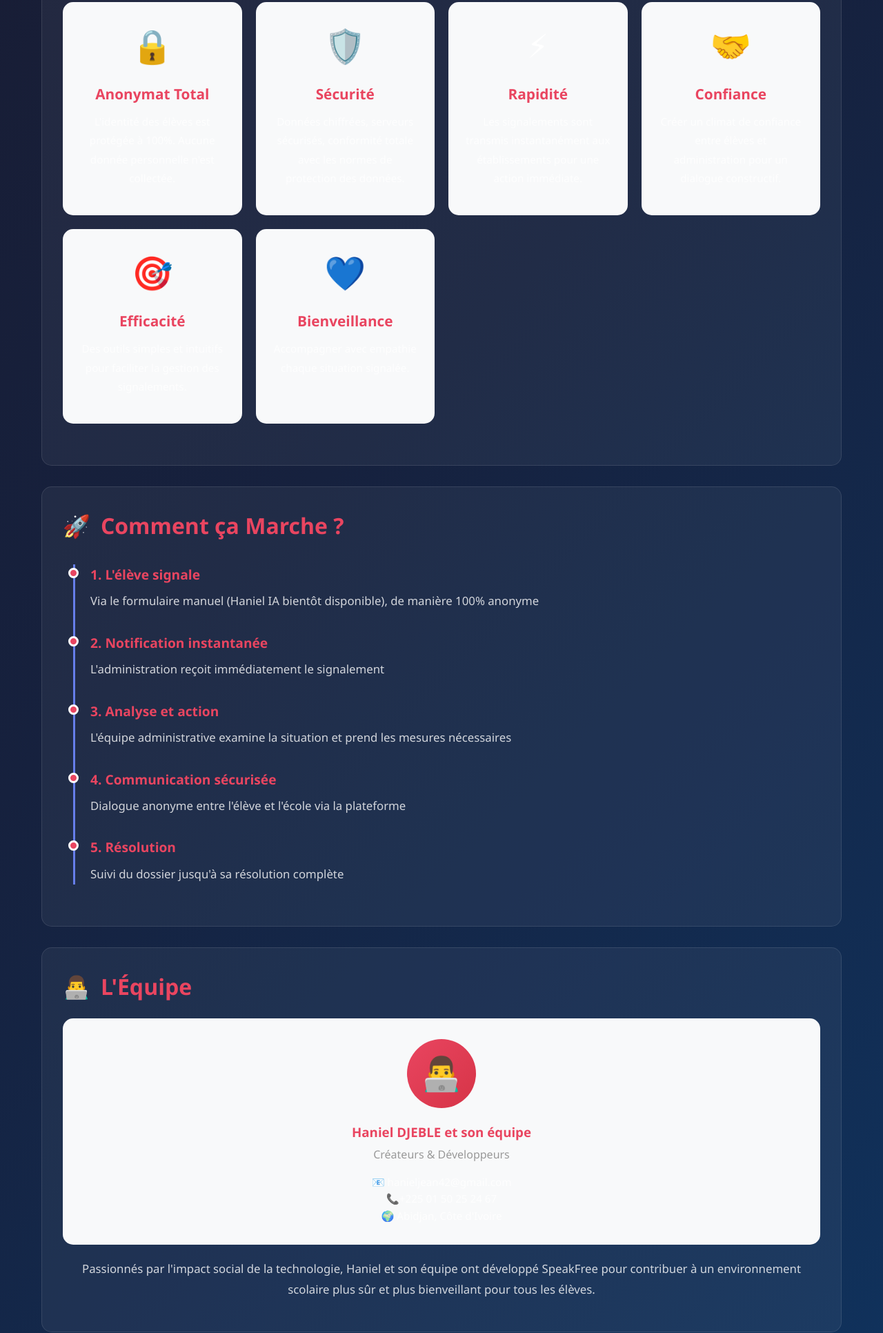
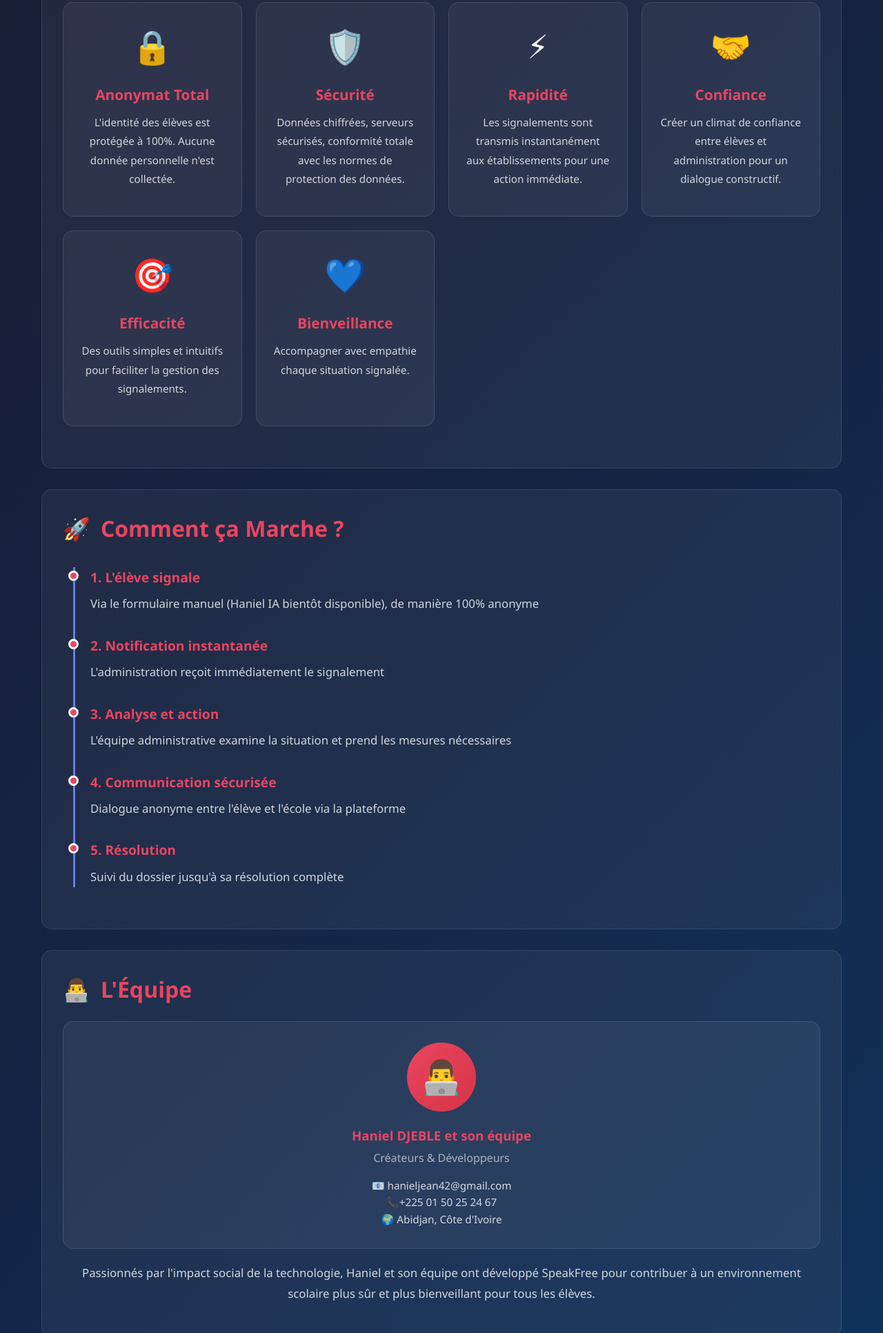
Before and after one commit to hanieljean42-eng/speakfree, a website: page public/about.html in a window 1280 px wide. Shown: the part 1234-3166 px from the top of the page at 69% size. Drawn offline with Linux system fonts and the light colour scheme.

Commit message:
Fix visibilite texte - correction fonds clairs et couleurs grises sur theme sombre

```diff
--- a/public/about.html
+++ b/public/about.html
@@ -141,11 +141,12 @@
         }
 
         .value-card {
-            background: #f8f9fa;
+            background: rgba(255, 255, 255, 0.05);
             padding: 25px;
             border-radius: 15px;
             text-align: center;
             transition: all 0.3s;
+            border: 1px solid rgba(255, 255, 255, 0.1);
         }
 
         .value-card:hover {
@@ -247,10 +248,11 @@
         }
 
         .team-member {
-            background: #f8f9fa;
+            background: rgba(255, 255, 255, 0.05);
             padding: 30px;
             border-radius: 15px;
             margin: 20px 0;
+            border: 1px solid rgba(255, 255, 255, 0.1);
         }
 
         .team-member .avatar {
@@ -271,7 +273,7 @@
         }
 
         .team-member .role {
-            color: #999;
+            color: rgba(255, 255, 255, 0.6);
             margin-bottom: 15px;
         }
 
```
Also changed, not shown: public/terms.html (+5 -4 lines).
